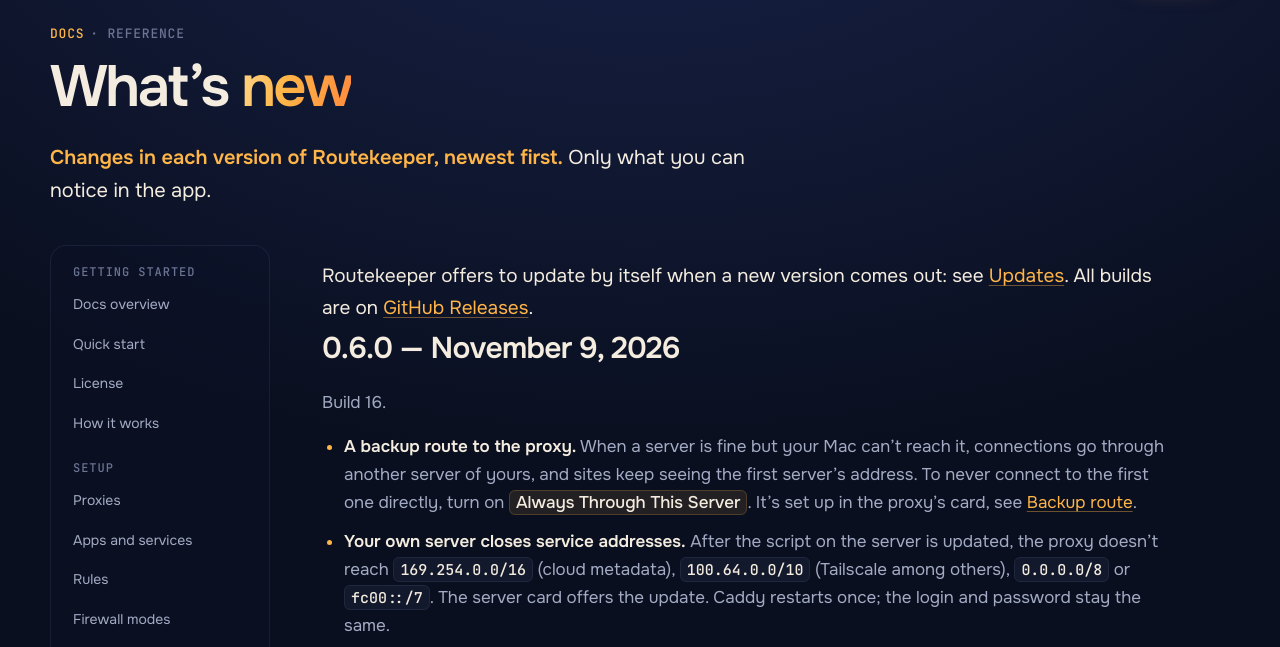
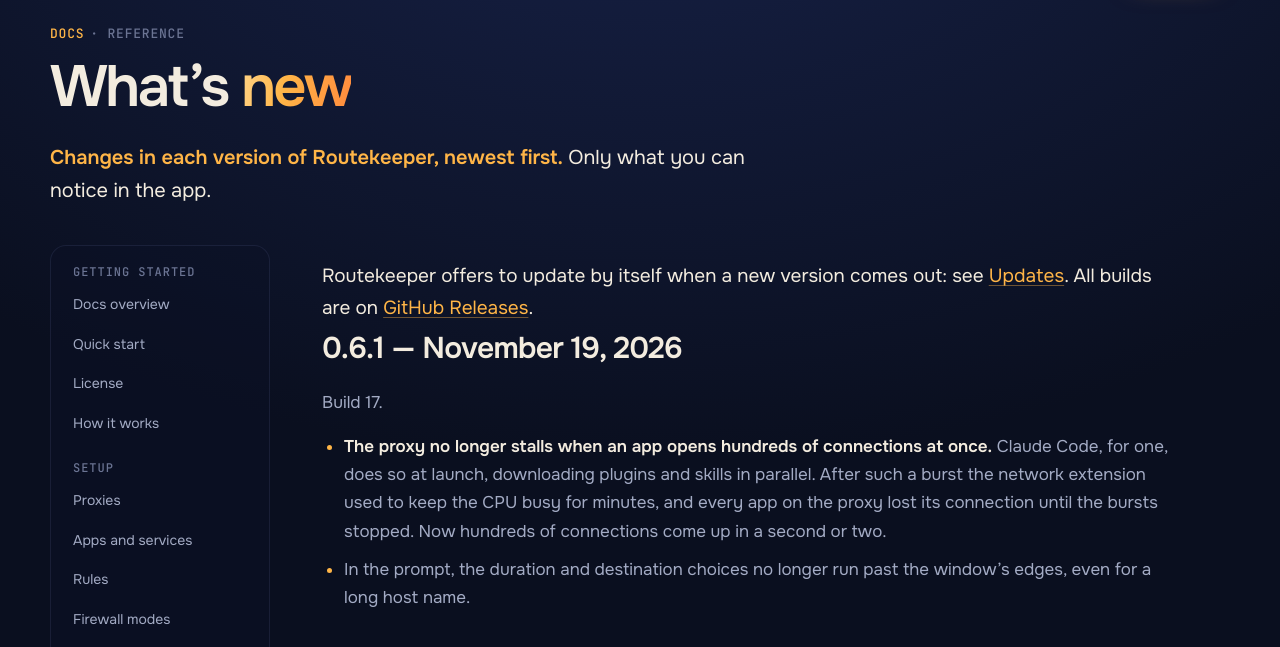
Before and after one commit to ilyabazhenov/routekeeper, a plain HTML site: page en/docs/changelog/index.html in a window 1280 px wide. Shown: the part 77-724 px from the top of the page. Drawn offline with Linux system fonts and the light colour scheme.

Commit message:
Docs: Routekeeper 0.6.1 — no stall on connection bursts

```diff
--- a/en/docs/changelog/index.html
+++ b/en/docs/changelog/index.html
@@ -4,12 +4,12 @@
 <meta charset="utf-8">
 <meta name="viewport" content="width=device-width, initial-scale=1, viewport-fit=cover">
 <title>What’s new — Routekeeper</title>
-<meta name="description" content="Routekeeper version history: what changed in 0.6.0 (a backup route to the proxy through another server of yours, a new look), in 0.5.1 (the proxy starts again after a restart, the window opens in front), in 0.5.0 (the network extension updates by itself, site addresses through the proxy, the proxy server’s address over DNS over HTTPS, the proxy check without ipinfo.io), in 0.4.1 (the prompt is no longer cut off when a process has a long name), in 0.4.0 (local networks go direct, quick retry of a stalled connection to the proxy, a link to share a proxy, proxy latency history, connections through an HTTPS proxy no longer pile up, turning off drops connections through a proxy) and in 0.3.0, 0.2.1, 0.2.0 and 0.1.0: licenses, your own proxy server from the app, a new app identifier, severity levels in the Leaks section, a lock when the settings can’t be read, new services.">
+<meta name="description" content="Routekeeper version history: what changed in 0.6.1 (the proxy no longer stalls on hundreds of connections at once), in 0.6.0 (a backup route to the proxy through another server of yours, a new look), in 0.5.1 (the proxy starts again after a restart, the window opens in front), in 0.5.0 (the network extension updates by itself, site addresses through the proxy, the proxy server’s address over DNS over HTTPS, the proxy check without ipinfo.io), in 0.4.1 (the prompt is no longer cut off when a process has a long name), in 0.4.0 (local networks go direct, quick retry of a stalled connection to the proxy, a link to share a proxy, proxy latency history, connections through an HTTPS proxy no longer pile up, turning off drops connections through a proxy) and in 0.3.0, 0.2.1, 0.2.0 and 0.1.0: licenses, your own proxy server from the app, a new app identifier, severity levels in the Leaks section, a lock when the settings can’t be read, new services.">
 <meta property="og:type" content="article">
 <meta property="og:site_name" content="Routekeeper">
 <meta property="og:url" content="https://getroutekeeper.app/en/docs/changelog/">
 <meta property="og:title" content="What’s new — Routekeeper">
-<meta property="og:description" content="Routekeeper version history: what changed in 0.6.0 (a backup route to the proxy through another server of yours, a new look), in 0.5.1 (the proxy starts again after a restart, the window opens in front), in 0.5.0 (the network extension updates by itself, site addresses through the proxy, the proxy server’s address over DNS over HTTPS, the proxy check without ipinfo.io), in 0.4.1 (the prompt is no longer cut off when a process has a long name), in 0.4.0 (local networks go direct, quick retry of a stalled connection to the proxy, a link to share a proxy, proxy latency history, connections through an HTTPS proxy no longer pile up, turning off drops connections through a proxy) and in 0.3.0, 0.2.1, 0.2.0 and 0.1.0: licenses, your own proxy server from the app, a new app identifier, severity levels in the Leaks section, a lock when the settings can’t be read, new services.">
+<meta property="og:description" content="Routekeeper version history: what changed in 0.6.1 (the proxy no longer stalls on hundreds of connections at once), in 0.6.0 (a backup route to the proxy through another server of yours, a new look), in 0.5.1 (the proxy starts again after a restart, the window opens in front), in 0.5.0 (the network extension updates by itself, site addresses through the proxy, the proxy server’s address over DNS over HTTPS, the proxy check without ipinfo.io), in 0.4.1 (the prompt is no longer cut off when a process has a long name), in 0.4.0 (local networks go direct, quick retry of a stalled connection to the proxy, a link to share a proxy, proxy latency history, connections through an HTTPS proxy no longer pile up, turning off drops connections through a proxy) and in 0.3.0, 0.2.1, 0.2.0 and 0.1.0: licenses, your own proxy server from the app, a new app identifier, severity levels in the Leaks section, a lock when the settings can’t be read, new services.">
 <meta property="og:image" content="https://getroutekeeper.app/og-en.jpg">
 <meta property="og:image:width" content="1200">
 <meta property="og:image:height" content="630">
@@ -125,6 +125,13 @@
     <a href="../../../en/docs/changelog/" aria-current="page">What's new</a>
     </nav></details>
 <p class="lead-in">Routekeeper offers to update by itself when a new version comes out: see <a href="../../../en/docs/maintenance/#update">Updates</a>. All builds are on <a href="https://github.com/ilyabazhenov/routekeeper/releases">GitHub Releases</a>.</p>
+
+<h2 id="v0-6-1">0.6.1 — November 19, 2026</h2>
+<p>Build 17.</p>
+<ul>
+  <li><b>The proxy no longer stalls when an app opens hundreds of connections at once.</b> Claude Code, for one, does so at launch, downloading plugins and skills in parallel. After such a burst the network extension used to keep the CPU busy for minutes, and every app on the proxy lost its connection until the bursts stopped. Now hundreds of connections come up in a second or two.</li>
+  <li>In the prompt, the duration and destination choices no longer run past the window’s edges, even for a long host name.</li>
+</ul>
 
 <h2 id="v0-6-0">0.6.0 — November 9, 2026</h2>
 <p>Build 16.</p>
```
Also changed, not shown: docs/changelog/index.html (+9 -2 lines), 1 other file.
